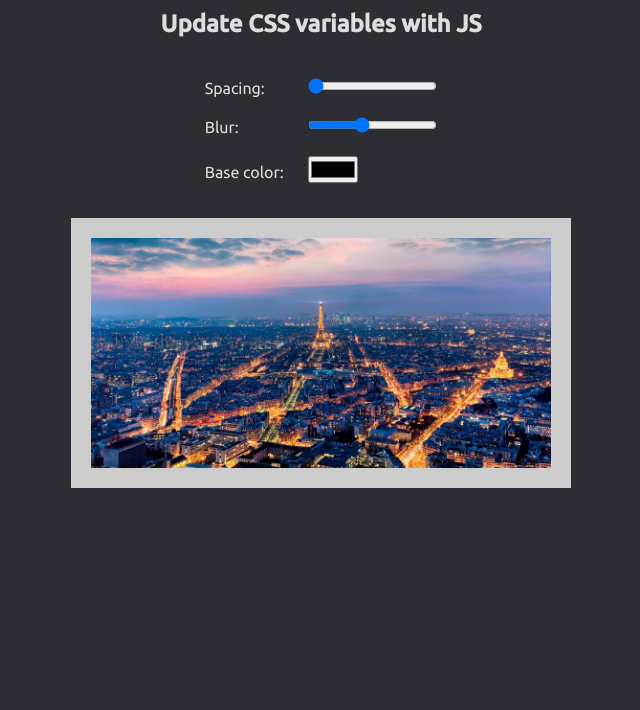
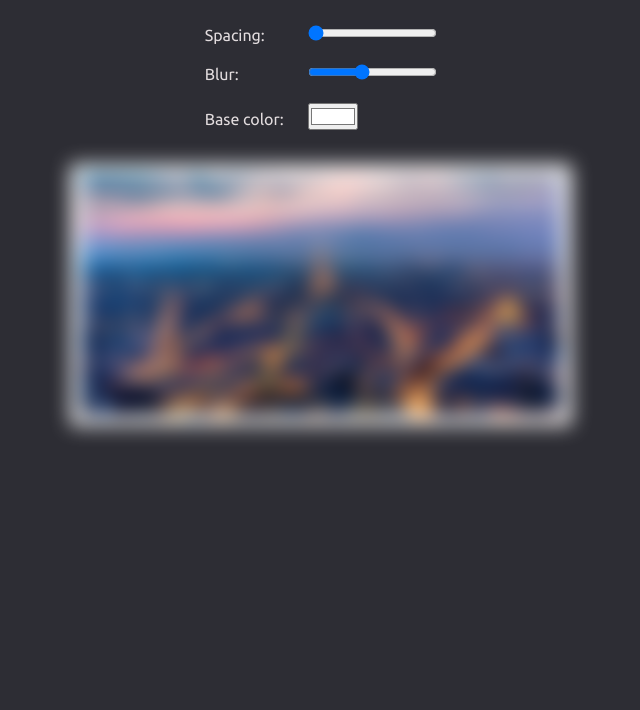
Before and after one commit to KiritoKunTi/JavaScript-30, a plain HTML site: page Manipulate CSS by JS/index.html in a window 1280 px wide. Shown: the part 90-800 px from the top of the page, without its empty margins (319-959 px from the left). Drawn offline with Linux system fonts and the light colour scheme.

Commit message:
manipulate done

```diff
--- a/Manipulate CSS by JS/css/style.css
+++ b/Manipulate CSS by JS/css/style.css
@@ -10,6 +10,10 @@
     --bg-color: #2D2D34;
     --text-color: #E2DCDE;
     --main-font: 'Ubuntu', sans-serif;
+
+    --base: #ffffff;
+    --spacing: 10px;
+    --blur: 10px;
 }
 
 body {
@@ -21,14 +25,20 @@ body {
 .wrapper {
     width: 100%;
     max-width: 1200px;
-    margin: 100px auto;
+    margin: 20px auto;
     display: flex;
     flex-direction: column;
     align-items: center;
     justify-content: center;
+
+    padding: 20px;
 }
 .title {
+    font-size: 30px;
     margin-bottom: 20px;
+}
+.set-color {
+    color: var(--base);
 }
 .controls {
     margin-bottom: 35px;
@@ -42,6 +52,7 @@ body {
     width: 100px;
 }
 .picture {
-    padding: 20px;
-    background-color: #ccc;
+    padding: var(--spacing);
+    background-color: var(--base);
+    filter: blur(var(--blur));
 }
--- a/Manipulate CSS by JS/index.html
+++ b/Manipulate CSS by JS/index.html
@@ -11,7 +11,7 @@
 <body>
 
     <div class="wrapper">
-        <h2 class="title">Update CSS variables with JS</h2>
+        <h2 class="title">Update CSS variables with <span class="set-color">JS</span></h2>
         <div class="controls">
             <div class="control__item">
                 <label for="spacing">Spacing:</label>
@@ -25,7 +25,7 @@
 
             <div class="control__item">
                 <label for="base">Base color:</label>
-                <input type="color" name="base" value="#fff">
+                <input type="color" name="base" value="#ffffff">
             </div>
         </div>
 
--- a/Manipulate CSS by JS/js/script.js
+++ b/Manipulate CSS by JS/js/script.js
@@ -0,0 +1,11 @@
+const controlers = document.querySelectorAll('.controls input');
+
+function handleUpdate() {
+    const suffix = this.dataset.sizing || '';
+    document.documentElement.style.setProperty(`--${this.name}`, this.value + suffix);
+    console.log(this.value);
+}
+
+controlers.forEach(input => input.addEventListener('touchmove', handleUpdate));
+controlers.forEach(input => input.addEventListener('mousemove', handleUpdate));
+controlers.forEach(input => input.addEventListener('change', handleUpdate));
```
